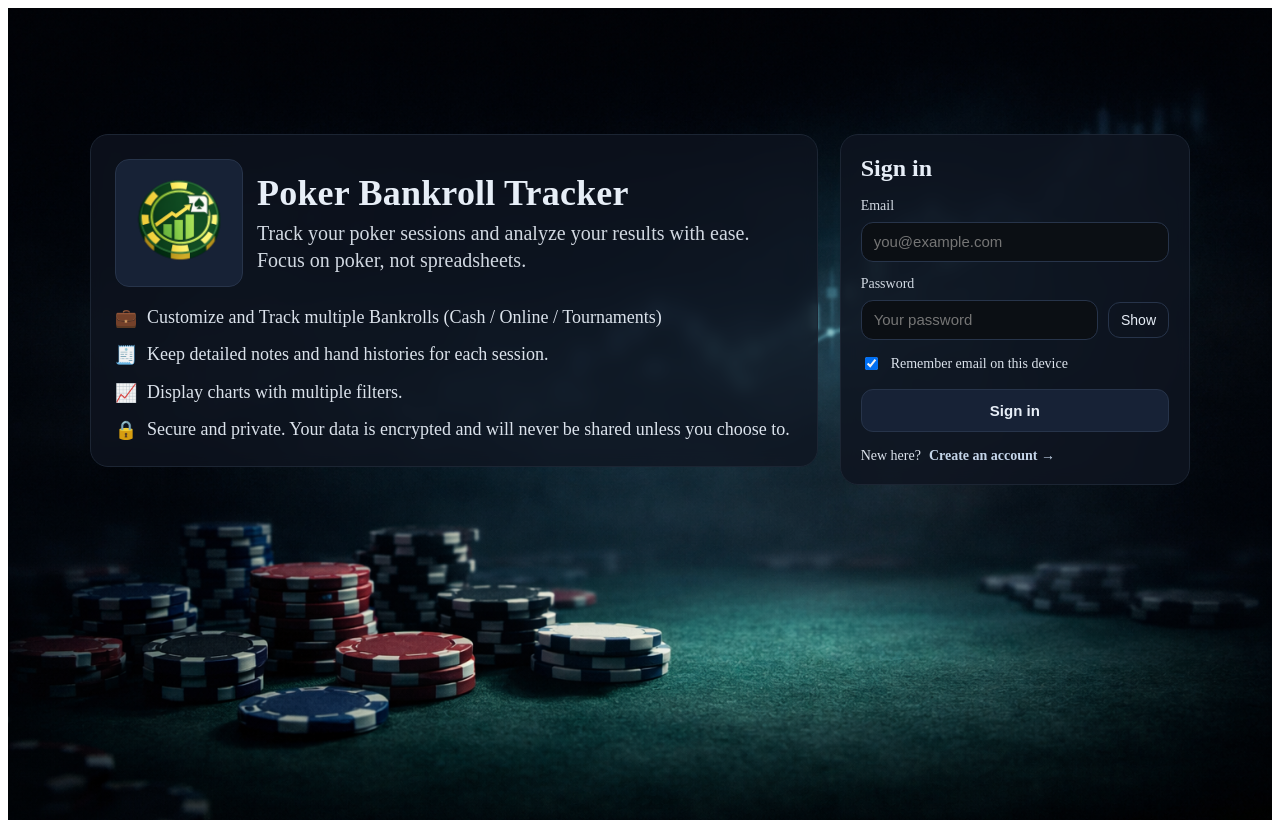
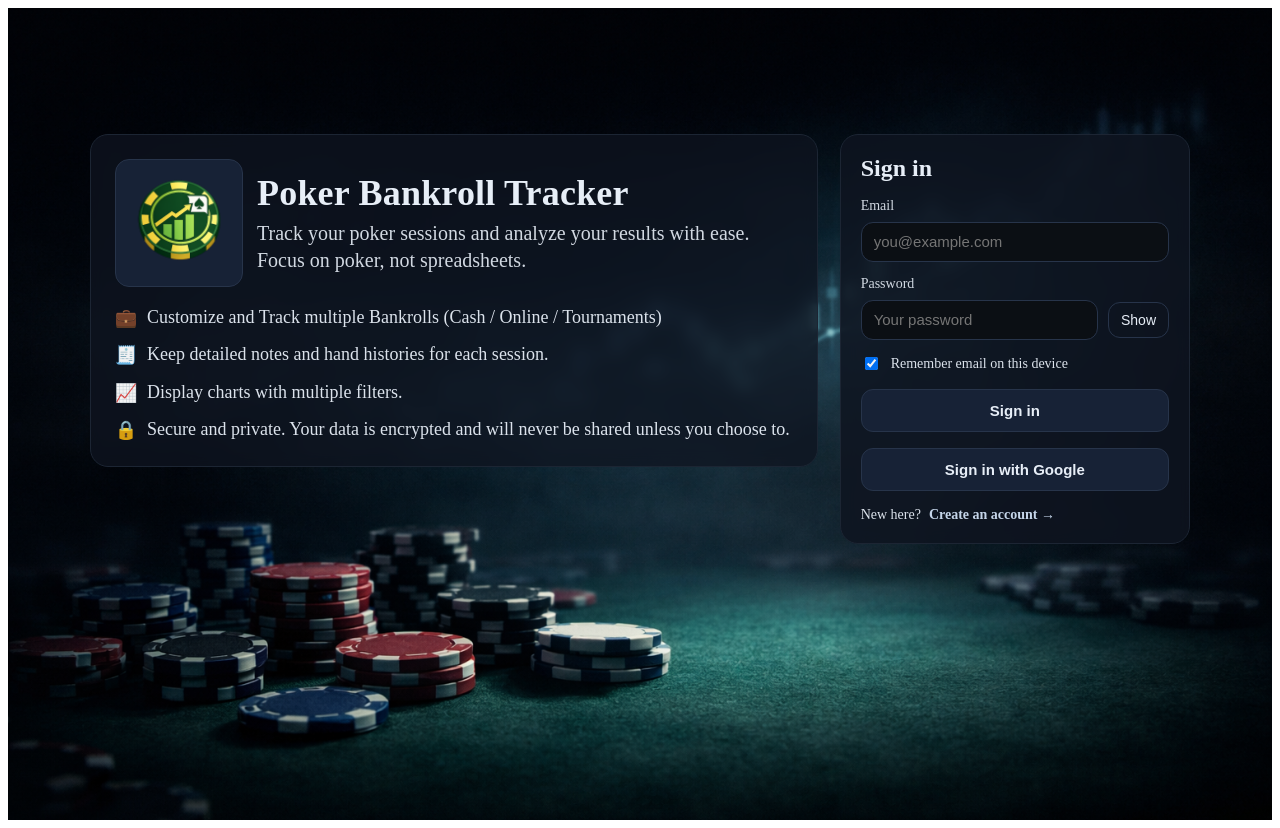
Before and after one commit to aeoncs/poker-bankroll-tracker, a React (Vite) app in the folder client/: page /login in a window 1280 px wide. Built offline with nearby package versions, Linux system fonts and the light colour scheme; no server answers.

Commit message:
added google login

```diff
--- a/client/src/pages/LoginPage.jsx
+++ b/client/src/pages/LoginPage.jsx
@@ -159,6 +159,17 @@ export default function LoginPage() {
               <button className={styles.primaryButton} disabled={busy} type="submit">
                 {busy ? "Signing in…" : "Sign in"}
               </button>
+
+              <button
+                  className={styles.primaryButton}
+                  type="button"
+                  onClick={() => {
+                    // hits server directly
+                    window.location.href = "http://localhost:4000/api/auth/google";
+                  }}
+                >
+                  Sign in with Google
+              </button>
             </form>
 
             <div className={styles.footer}>
```
